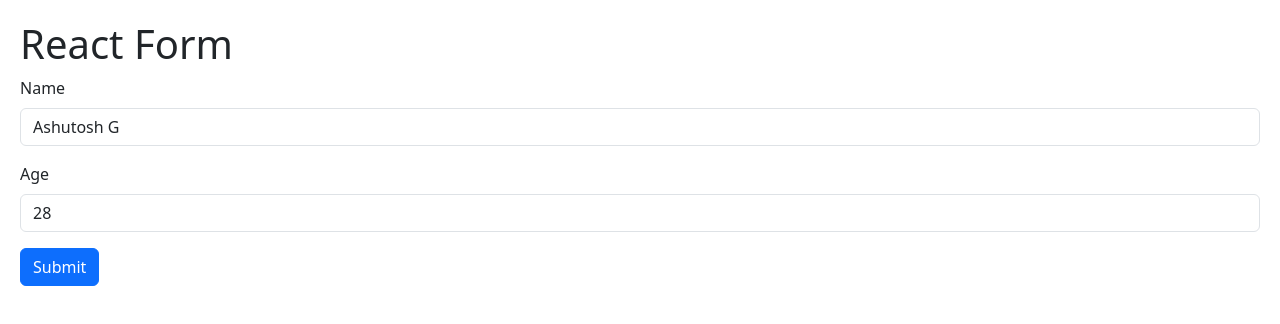
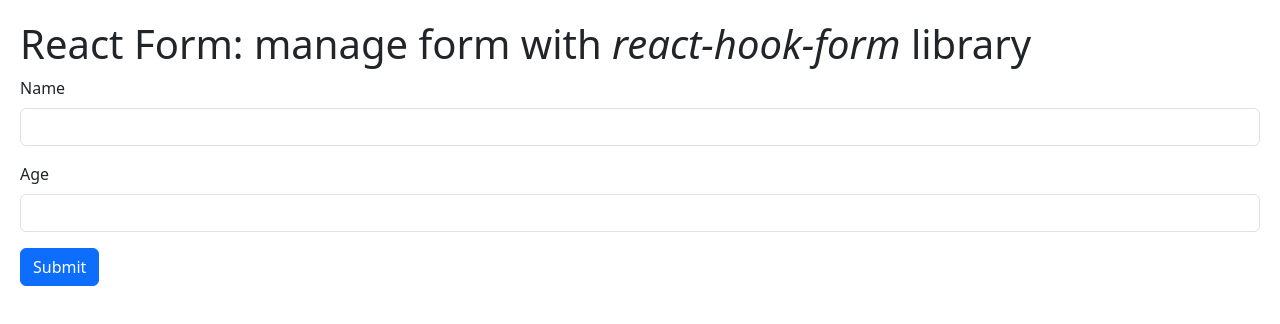
Before and after one commit to ashutosh-gole/react-app, a React (Vite) app: page / in a window 1280 px wide. Shown: the top 324 px of the page. Built offline with nearby package versions, Linux system fonts and the light colour scheme.

Commit message:
manage forms with react-hook-form library

```diff
--- a/package.json
+++ b/package.json
@@ -13,6 +13,7 @@
     "bootstrap": "^5.3.3",
     "react": "^18.3.1",
     "react-dom": "^18.3.1",
+    "react-hook-form": "^7.52.2",
     "react-icons": "^5.2.1"
   },
   "devDependencies": {
--- a/src/components/Form.tsx
+++ b/src/components/Form.tsx
@@ -1,17 +1,19 @@
-import { FormEvent, useState } from "react";
+import { FieldValues, useForm } from "react-hook-form";
 
 const Form = () => {
-  const [person, setPerson] = useState({ name: "Ashutosh G", age: 28 });
+  const { register, handleSubmit } = useForm();
 
-  const handelSubmit = (event: FormEvent) => {
-    event.preventDefault();
-    console.log("person === ", person);
+  // your form logic
+  const submitClick = (data: FieldValues) => {
+    console.log("data === ", data);
   };
 
   return (
     <>
-      <form onSubmit={handelSubmit}>
-        <h1>React Form</h1>
+      <form onSubmit={handleSubmit((data) => submitClick(data))}>
+        <h1>
+          React Form: manage form with <i>react-hook-form</i> library
+        </h1>
 
         <div className="mb-3">
           <label htmlFor="name" className="form-label">
@@ -21,10 +23,7 @@ const Form = () => {
             type="text"
             className="form-control"
             id="name"
-            value={person.name}
-            onChange={(event) =>
-              setPerson({ ...person, name: event.target.value })
-            }
+            {...register("name")}
           />
         </div>
 
@@ -36,10 +35,7 @@ const Form = () => {
             type="number"
             className="form-control"
             id="age"
-            value={person.age}
-            onChange={(event) =>
-              setPerson({ ...person, age: parseInt(event.target.value) })
-            }
+            {...register("id")}
           />
         </div>
 
```
Also changed, not shown: 1 other file (tests, documents, lock files or other folders).
